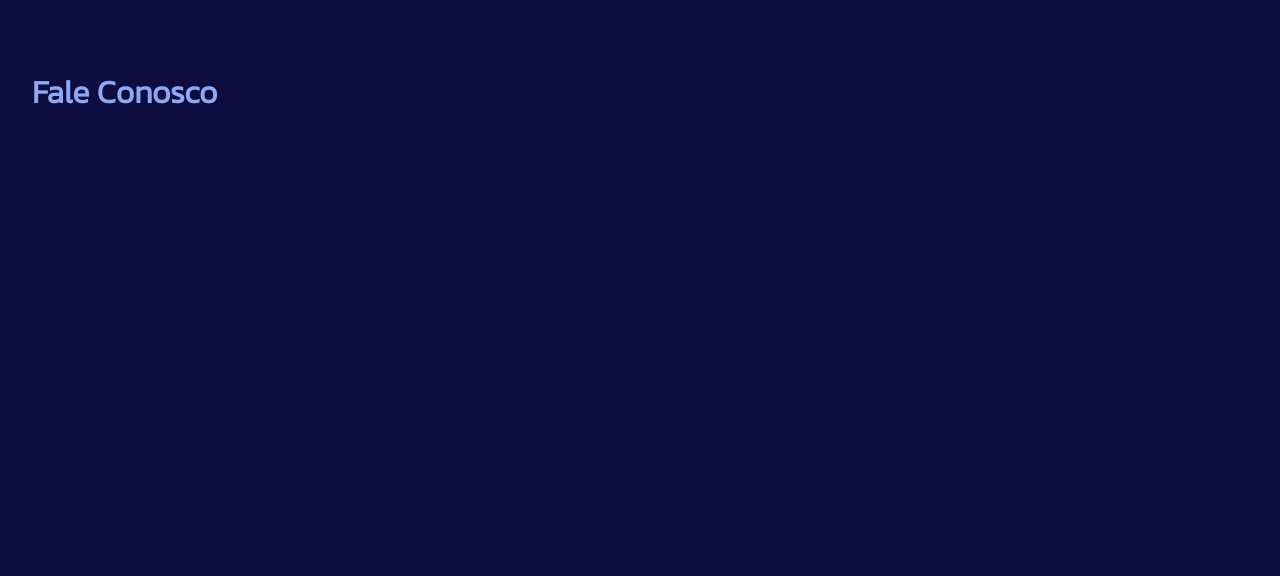
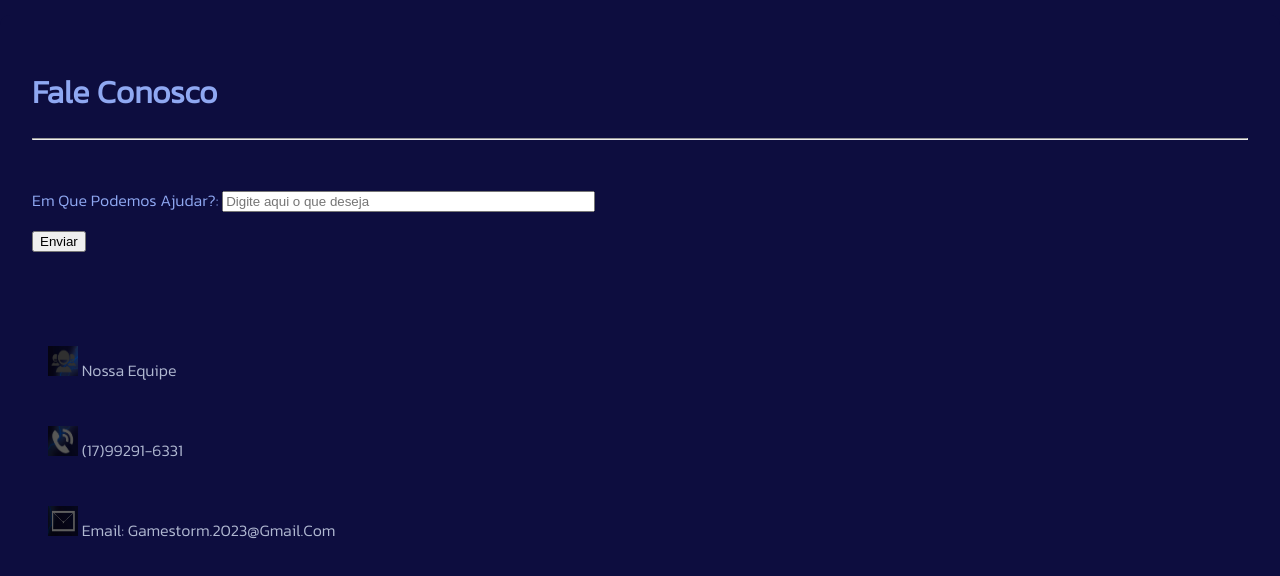
Before and after one commit to gabrihenrisilva/Projeto-main, a plain HTML site: page Projeto-main/contato.html in a window 1280 px wide. Drawn offline with Linux system fonts and the light colour scheme.

Commit message:
Summary project

```diff
--- a/Projeto-main/contato.html
+++ b/Projeto-main/contato.html
@@ -13,5 +13,43 @@
 <body>
     <header class="topo">
         <h1>Fale Conosco</h1>
+        <hr>
+        <br>
+            <form method="post" id="contato" action="grata.html">
+                <p>
+                <label for="text">Em que Podemos Ajudar?:</label>
+                <input type="text"
+                       name="text"
+                       id="text"
+                       placeholder="Digite aqui o que deseja"
+                       required>
+                </p>
+                <p>
+                <input type="submit"
+                       value="Enviar">
+                </p>
+                <br>
+                <br>
+            </form>
+            <ul>
+        <li><a href="https://web.whatsapp.com/" target="blank"><img  src="img/equipe.png"
+            alt="Insst"
+            width="30"
+            height="30"> Nossa Equipe</a></li>
+            <br>
+                </ul>
+            <ul>
+        <li><a href="https://web.whatsapp.com/" target="blank"><img  src="img/telefone.png"
+            alt="Insst"
+            width="30"
+            height="30"> (17)99291-6331</a></li>
+            <br>
+        </ul>
+            <ul>
+        <li><a href="https://web.whatsapp.com/" target="blank"><img  src="img/email.png"
+        alt="Insst"
+        width="30"
+        height="30"> email: gamestorm.2023@gmail.com</a></li>
+            </ul>
 </body>
 </html>
```
Also changed, not shown: Projeto-main/cadastre-se.html (+6 -6 lines), Projeto-main/login.html (+3 -3 lines), Projeto-main/img/email.png (added), Projeto-main/img/equipe.png (added), Projeto-main/img/perfil.png (added), Projeto-main/img/telefone.png (added).
